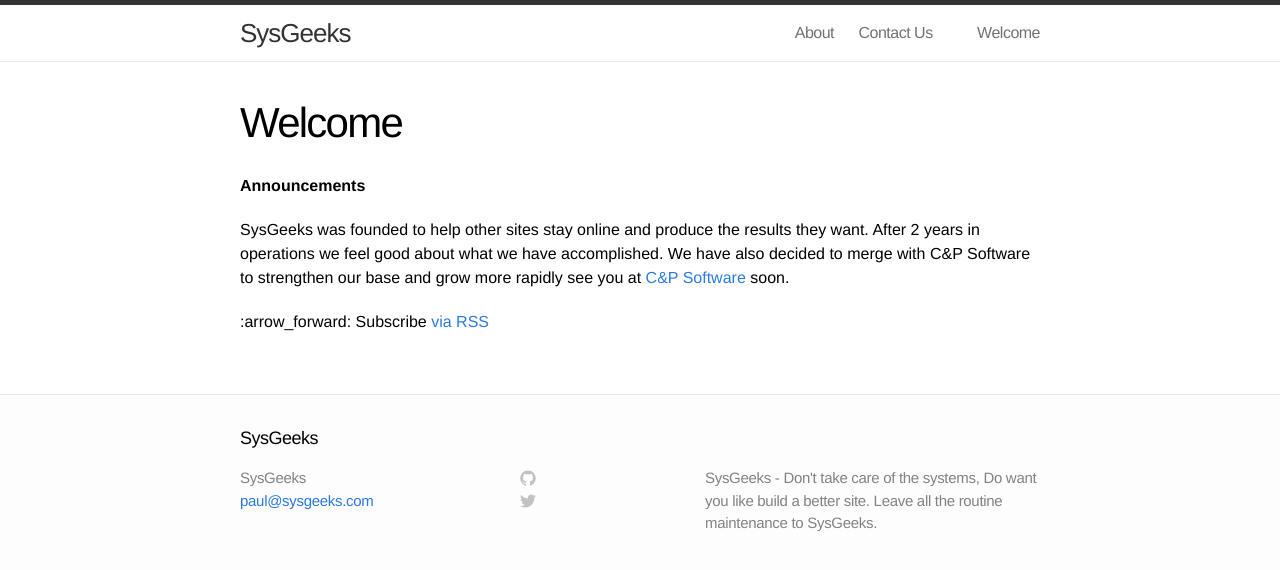
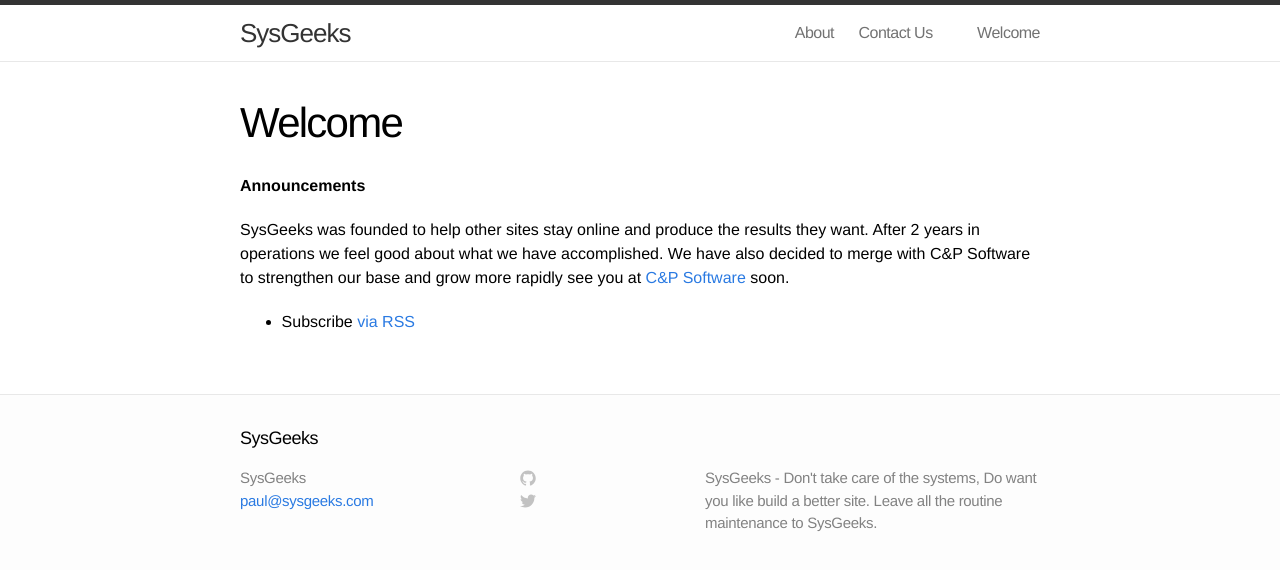
Before and after one commit to sysgeeks/sysgeeks.github.io, a Jekyll site: the page built from index.md, in a window 1280 px wide. Shown: the top 570 px of the page. Built offline with Jekyll 4.4.1, drawn with Linux system fonts in a browser that asks for light colours; part of the change alters nothing that is shown.

Commit message:
sysgeeks site v1.4

```diff
--- a/index.md
+++ b/index.md
@@ -8,4 +8,4 @@ title: Welcome
 SysGeeks was founded to help other sites stay online and produce the results they want.  After 2 years in operations we feel good about what we have accomplished.  We have also decided to merge with C&P Software to strengthen our base and grow more rapidly see you at [C&P Software](http://cp-soft.com) soon.
 
 
-:arrow_forward: Subscribe [via RSS](feed.xml)
+* Subscribe [via RSS](feed.xml)
```
Also changed, not shown: images/rss.jpeg (added).
